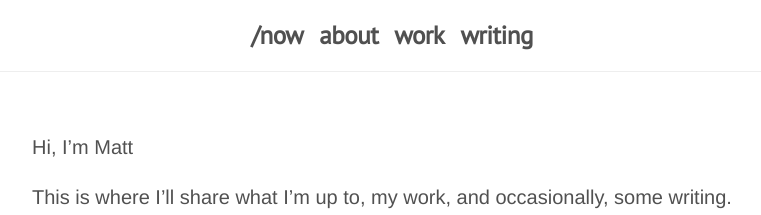
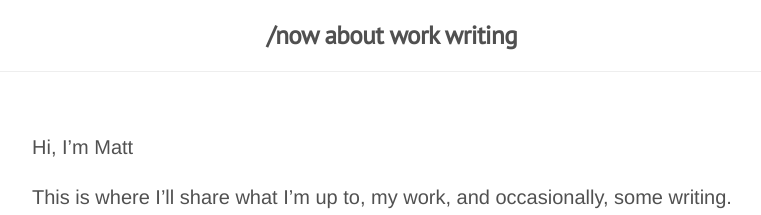
Before and after one commit to mattpupa/mattpupa, a Jekyll site: the page built from index.markdown, in a window 1280 px wide. Shown: the top 215 px of the page, without its empty margins (248-1009 px from the left). Built offline with Jekyll 4.4.1, drawn with Linux system fonts in a browser that asks for light colours.

Commit message:
no padding

```diff
--- a/_sass/lanyon.scss
+++ b/_sass/lanyon.scss
@@ -107,7 +107,6 @@ h1, h2, h3, h4, h5, h6 {
 }
 .masthead-title a {
   color: #505050;
-  padding: 5px;
 }
 .masthead-title small {
   font-size: 75%;
```
